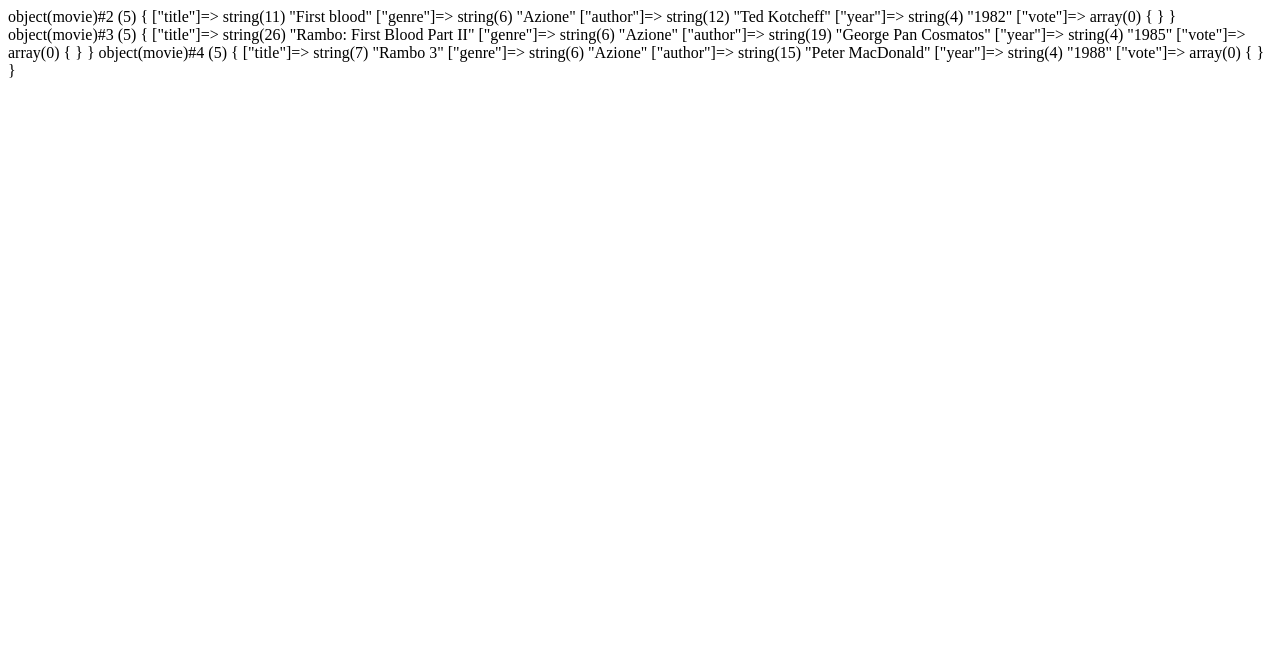
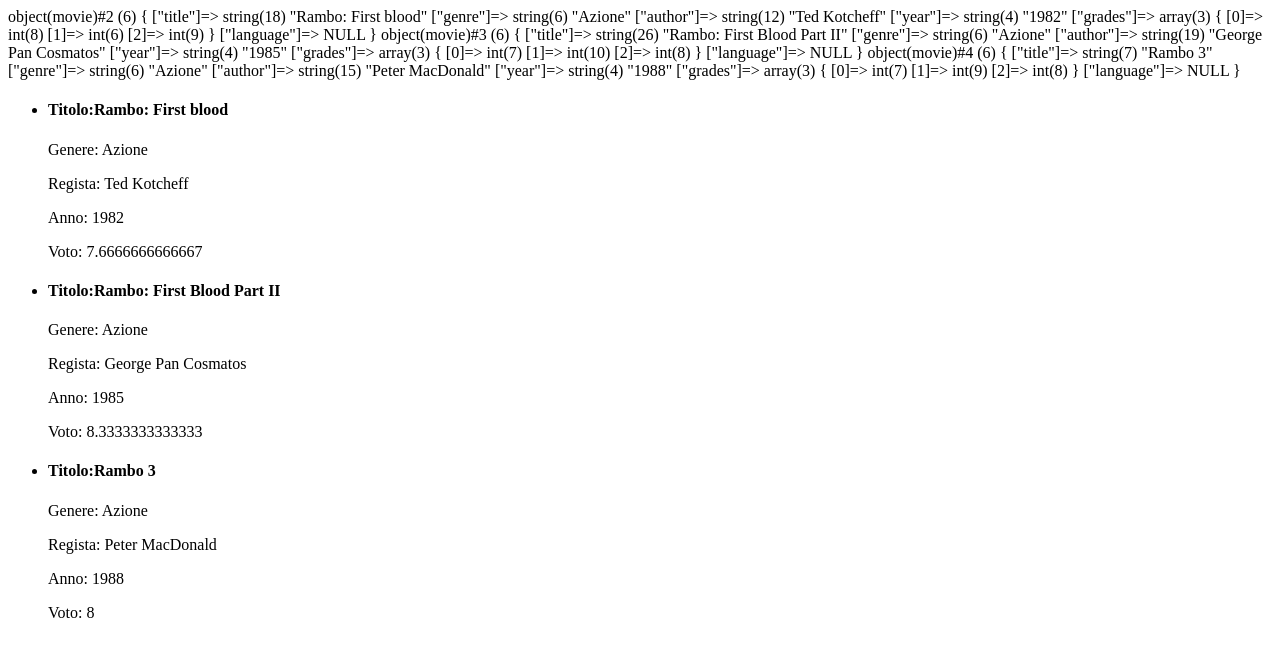
Before and after one commit to Alastor2189/php-oop-1, a PHP site: page / in a window 1280 px wide. Shown: the top 657 px of the page. Run offline with PHP 8.4, Linux system fonts and the light colour scheme.

Commit message:
esercizio completo

```diff
--- a/index.php
+++ b/index.php
@@ -25,33 +25,89 @@ metodi d'istanza che abbiamo visto stamattina e create un file index.php in cui:
         public $genre;
         public $author;
         public $year;
-        public $vote;
+        public $grades;
+        public $language;
 
-        function __construct($_title, $_genre, $_author, $_year, $_vote = [])
+        function __construct($_title, $_genre, $_author, $_year, $_grades = [])
         {
             $this->title = $_title;
             $this->genre = $_genre;
             $this->author = $_author;
             $this->year = $_year;
-            $this->vote = $_vote;
+            $this->grades = $_grades;
         }
 
-        public function averagedVote()
+        public function generateLanguage($_language)
         {
+            $this->language[] = $_language;
+        }
+
+        public function insertLanguage()
+        {
+            return "Lingua:" . $this->language;
+        }
+        public function insertVote($_grade)
+        {
+            $this->grades[] = $_grade;
+        }
+        public function averageVote()
+        {
+            $gradesSum = 0;
+            foreach ($this->grades as $grade) {
+                $gradesSum += $grade;
+            }
+            $avgGrade = $gradesSum / count($this->grades);
+            return $avgGrade;
         }
     }
 
 
-    $rambo = new movie("First blood", "Azione", "Ted Kotcheff", "1982");
+    $rambo = new movie("Rambo: First blood", "Azione", "Ted Kotcheff", "1982");
+    $rambo->insertVote(8);
+    $rambo->insertVote(6);
+    $rambo->insertVote(9);
+    $rambo->insertLanguage("english");
+    $rambo->insertLanguage("italian");
+
     var_dump($rambo);
 
     $rambo_2 = new movie("Rambo: First Blood Part II", "Azione", "George Pan Cosmatos", "1985");
+    $rambo_2->insertVote(7);
+    $rambo_2->insertVote(10);
+    $rambo_2->insertVote(8);
+    $rambo_2->insertLanguage("english");
+    $rambo_2->insertLanguage("dutch");
     var_dump($rambo_2);
 
     $rambo_3 = new movie("Rambo 3", "Azione", "Peter MacDonald", "1988");
+    $rambo_3->insertVote(7);
+    $rambo_3->insertVote(9);
+    $rambo_3->insertVote(8);
+    $rambo_3->insertLanguage("english");
+    $rambo_3->insertLanguage("espanol");
     var_dump($rambo_3);
 
+
+    $movies = [];
+    $movies[] = $rambo;
+    $movies[] = $rambo_2;
+    $movies[] = $rambo_3;
     ?>
+
+
+    <ul>
+        <?php foreach ($movies as $movie) { ?>
+            <li>
+                <h4>
+                    Titolo:<?php echo $movie->title; ?>
+                </h4>
+                <p> Genere: <?php echo $movie->genre; ?></p>
+                <p> Regista: <?php echo $movie->author; ?></p>
+                <p> Anno: <?php echo $movie->year; ?></p>
+                <p>Voto: <?php echo $movie->averageVote() ?></p>
+            </li>
+        <?php  }  ?>
+    </ul>
 </body>
 
 </html>
```
